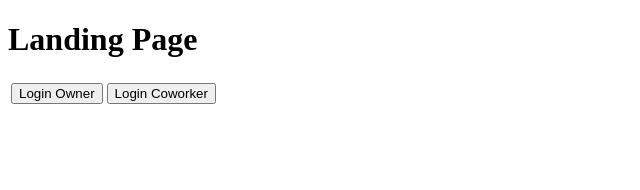
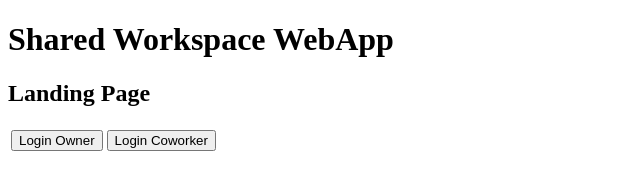
Before and after one commit to danielkakiuthi/SODV1201_Project_SharedWorkspace, a website: page public/index.html in a window 1280 px wide. Shown: the whole page, without its empty margins (0-640 px from the left). Drawn offline with Linux system fonts and the light colour scheme.

Commit message:
feat: update readme file

```diff
--- a/public/index.html
+++ b/public/index.html
@@ -8,7 +8,8 @@
 </head>
 
 <body>
-    <h1>Landing Page</h1>
+    <h1>Shared Workspace WebApp</h1>
+    <h2>Landing Page</h2>
 
         <table>
             <tr>
```
Also changed, not shown: README.md.
